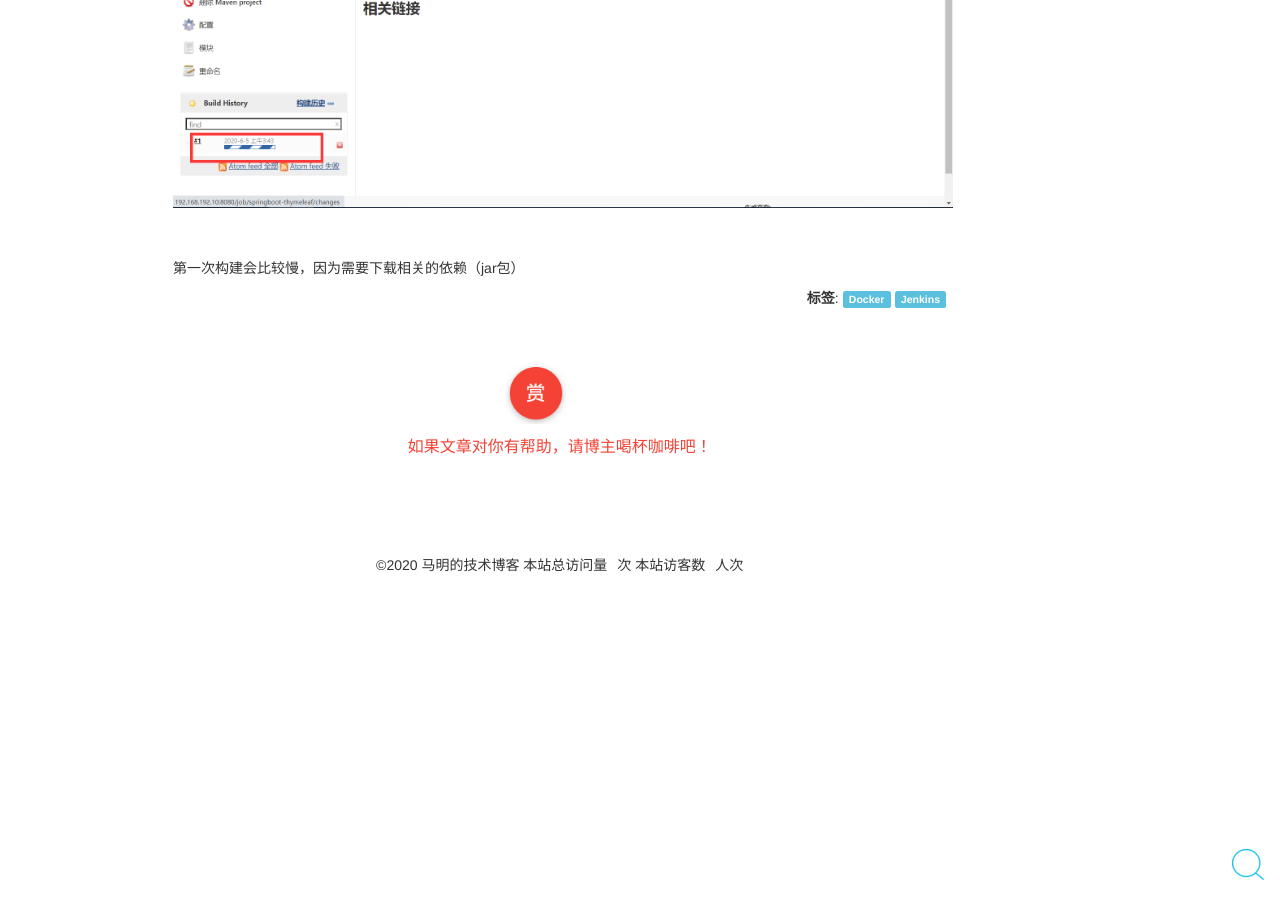
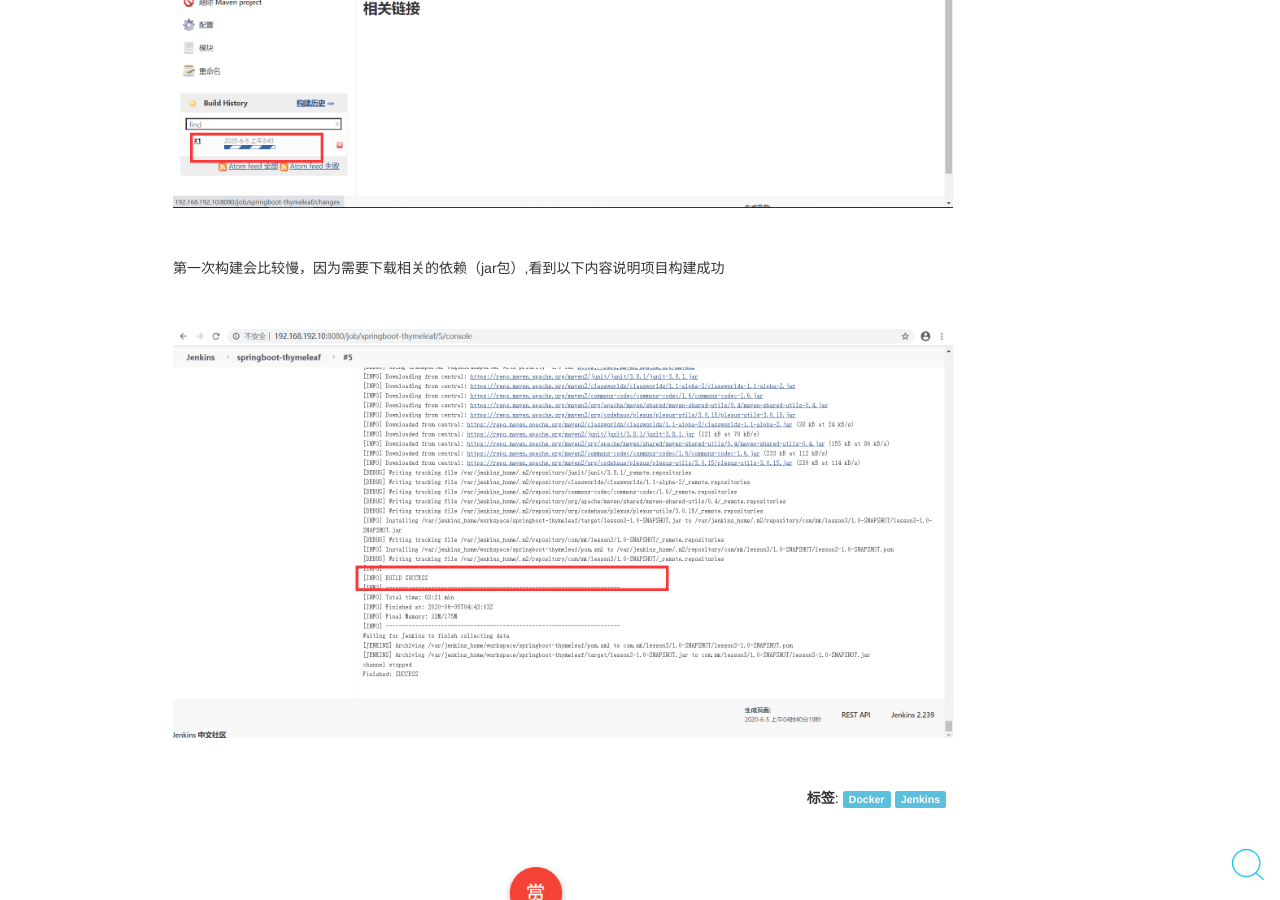
Before and after one commit to chaojunma/chaojunma.github.io, a Jekyll site: the page built from _posts/2020-6-4-Docker进阶4—Docker 之 Jenkins自动化部署.md, in a window 1280 px wide and 900 px high, scrolled down 6875 px. Built offline with Jekyll 4.4.1, drawn with Linux system fonts in a browser that asks for light colours; comment, search, counter and statistics services are not loaded; before the commit the page ends 7480 px from its top, so only the background shows below that.

Commit message:
修改内容

```diff
--- a/_posts/2020-6-4-Docker进阶4—Docker 之 Jenkins自动化部署.md
+++ b/_posts/2020-6-4-Docker进阶4—Docker 之 Jenkins自动化部署.md
@@ -138,4 +138,8 @@
     <img alt="jenkins-build.png" src="/images/jenkins-build.png" width="780" height="410"/>
 </div>
 
-第一次构建会比较慢，因为需要下载相关的依赖（jar包）
+第一次构建会比较慢，因为需要下载相关的依赖（jar包）,看到以下内容说明项目构建成功
+
+<div style="width:780px;height:410px;margin:50px auto">
+    <img alt="jenkins-bs.png" src="/images/jenkins-bs.png" width="780" height="410"/>
+</div>
```
Also changed, not shown: images/jenkins-bs.png (added).
